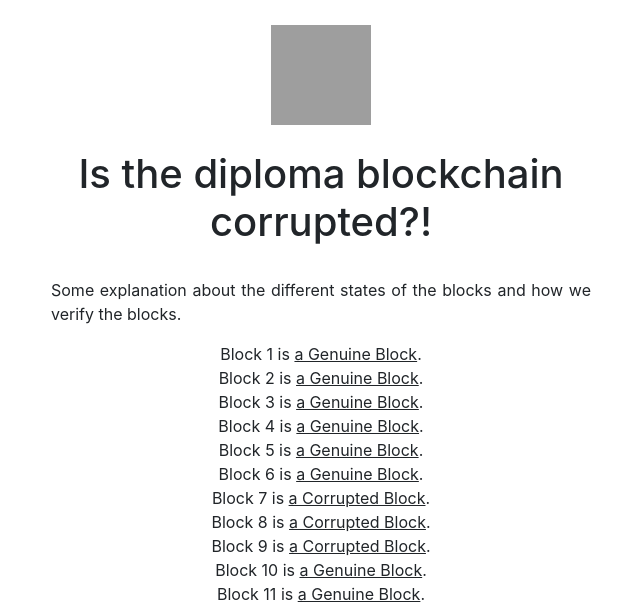
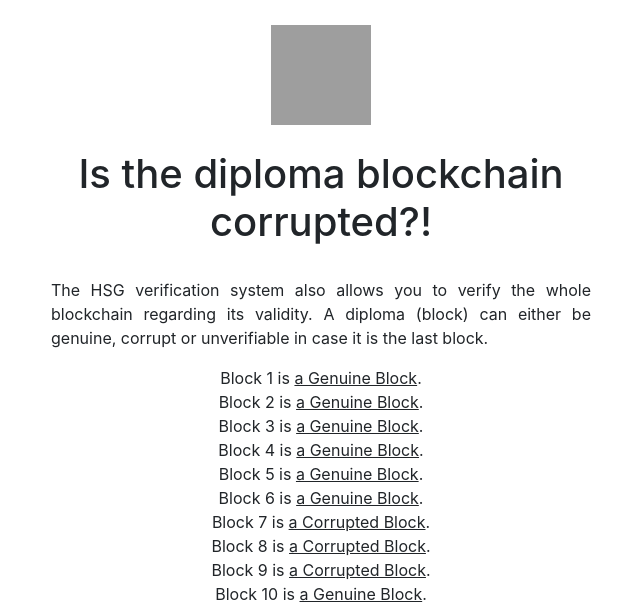
Before and after one commit to Lennart-t/Blockchain, a Flask app: page /verification in a window 1280 px wide. Shown: the top 603 px of the page, without its empty margins (319-959 px from the left). Run offline with Flask 2, Linux system fonts and the light colour scheme; some libraries are stand-ins or nearby versions; grey boxes are pictures that could not be loaded.

Commit message:
Added description

```diff
--- a/template/verification.html
+++ b/template/verification.html
@@ -3,7 +3,8 @@
 {% block content %}
     <center><a href="https://imgbb.com/"><img src="https://i.ibb.co/sKVV03b/Picture1.png" alt="Logo" border="0" width="100" height="100" vspace="25" hspace="25"></a></center>
     <h1 align="center">Is the diploma blockchain corrupted?!</h1><br>
-    <p align="justify"> Some explanation about the different states of the blocks and how we verify the blocks.</p>
+    <p align="justify"> The HSG verification system also allows you to verify the whole blockchain regarding its validity. A diploma
+        (block) can either be genuine, corrupt or unverifiable in case it is the last block. </p>
 
     {% for res in results %}
         <div class="results" >
```
